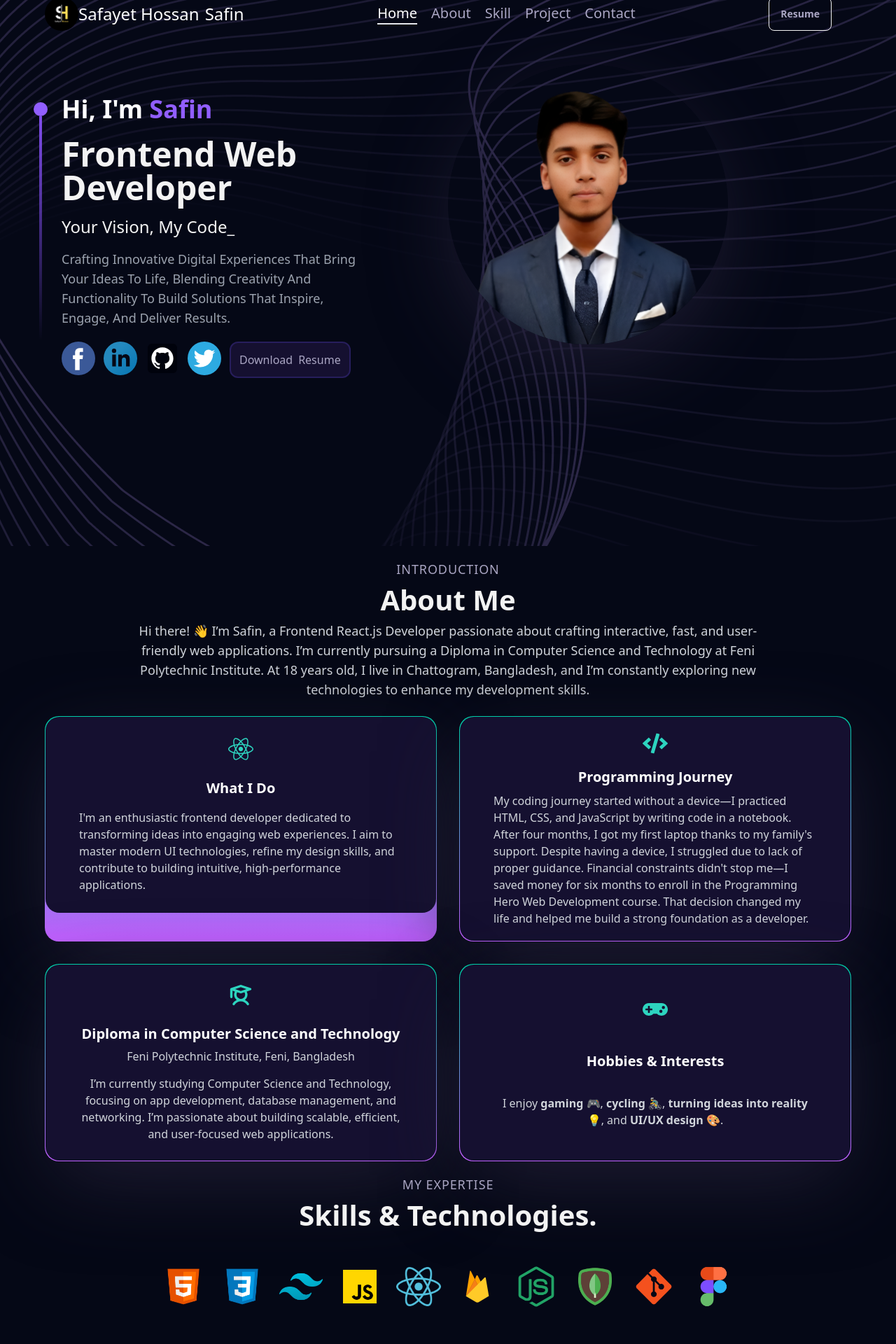
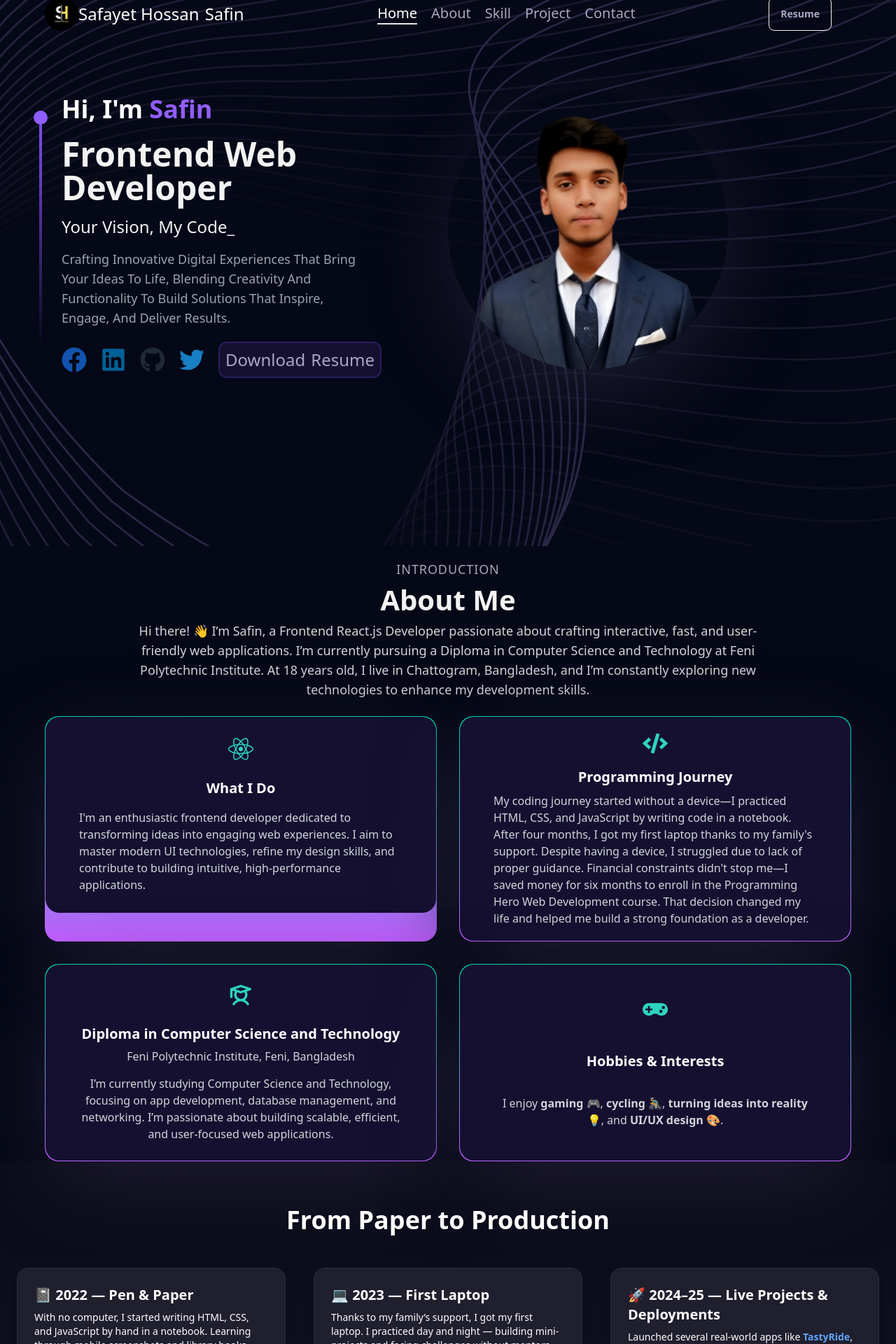
Before and after one commit to safin33221/Safayet-Hossan-Safin_portfolio, a React (Vite) app: page / in a window 1280 px wide. Shown: the part 20-1940 px from the top of the page at 70% size. Built offline with nearby package versions, Linux system fonts and the light colour scheme.

Commit message:
Update dependencies and add PrepareToProduction component; enhance Hero component with animations and improved layout

```diff
--- a/package.json
+++ b/package.json
@@ -11,7 +11,7 @@
   },
   "dependencies": {
     "@emailjs/browser": "^4.4.1",
-    "framer-motion": "^12.3.1",
+    "framer-motion": "^12.12.2",
     "react": "^18.2.0",
     "react-dom": "^18.2.0",
     "react-headroom": "^3.2.1",
--- a/src/App.jsx
+++ b/src/App.jsx
@@ -2,6 +2,7 @@ import AboutMe from "./Components/AboutMe"
 import Contact from "./Components/Contact"
 import Hero from "./Components/Hero"
 import Navbar from "./Components/Navbar"
+import PrepareToProduction from "./Components/PrepareToProduction"
 import Projects from "./Components/Projects"
 import Skills from "./Components/Skills"
 
@@ -17,7 +18,9 @@ function App() {
         <Hero/>
 
       </div>
+
       <AboutMe/>
+      <PrepareToProduction/>
       <Skills/>
       <Projects/>
       <Contact/>
--- a/src/Components/AboutMe.jsx
+++ b/src/Components/AboutMe.jsx
@@ -1,4 +1,3 @@
-import React from 'react';
 import SectionTile from '../Shared/SectionTile';
 import { motion } from "framer-motion";
 import { FaReact, FaCode, FaGamepad } from "react-icons/fa";
--- a/src/Components/Hero.jsx
+++ b/src/Components/Hero.jsx
@@ -1,77 +1,88 @@
-import React from 'react';
+import { FaFacebook, FaGithub, FaLinkedin, FaTwitter } from 'react-icons/fa';
 import '../App.css';
 import image from '../assets/safin.png';
 import ScrollSection from '../Hooks/ScrollSection';
 import resume from '../assets/safayet_hossan.pdf';
+import { motion } from 'framer-motion';
 
 const Hero = () => {
     return (
         <section className='w-full min-h-screen mx-auto px-4 md:px-12 pt-28'>
-            <div className='flex flex-col-reverse md:flex-row'>
+            <div className='flex flex-col-reverse md:flex-row items-center'>
                 <div className='flex gap-5 flex-1 items-center'>
-                    {/* Content */}
-                    <div className='flex flex-col items-center justify-center'>
+                    {/* Line Indicator */}
+                    <motion.div
+                        initial={{ opacity: 0, y: 50 }}
+                        animate={{ opacity: 1, y: 0 }}
+                        transition={{ duration: 1 }}
+                        className='flex flex-col items-center justify-center'
+                    >
                         <div className="w-5 h-5 rounded-full bg-[#915eff]" />
                         <div className="w-1 sm:h-80 h-80 violet-gradient" />
-                    </div>
-                    <div className='mt-6'>
-                        <div>
-                            <h1 className='font-black text-white lg:text-4xl sm:text-3xl text-2xl mt-5'>Hi, I'm <span className='text-[#915EFF]'>Safin</span></h1>
-                            <p className={`font-black text-white-100 lg:text-5xl sm:text-4xl text-2xl mt-5`}>
-                                Frontend Web Developer<br className='sm:block hidden' />
-                            </p>
-                            <p className="text-2xl text-white-100 my-4">Your Vision, My Code_</p>
-                            <p className={`md:w-4/5 w-full text-gray-400 capitalize text-lg`}>Crafting innovative digital experiences that bring your ideas to life, blending creativity and functionality to build solutions that inspire, engage, and deliver results.</p>
-                        </div>
+                    </motion.div>
+
+                    {/* Text Content */}
+                    <motion.div
+                        initial={{ opacity: 0, x: -60 }}
+                        animate={{ opacity: 1, x: 0 }}
+                        transition={{ duration: 1.2 }}
+                        className='mt-6'
+                    >
+                        <h1 className='font-black text-white lg:text-4xl sm:text-3xl text-2xl mt-5'>
+                            Hi, I'm <span className='text-[#915EFF]'>Safin</span>
+                        </h1>
+                        <p className='font-black text-white-100 lg:text-5xl sm:text-4xl text-2xl mt-5'>
+                            Frontend Web Developer
+                        </p>
+                        <p className="text-2xl text-white-100 my-4">Your Vision, My Code_</p>
+                        <p className="md:w-4/5 w-full text-gray-400 capitalize text-lg">
+                            Crafting innovative digital experiences that bring your ideas to life, blending creativity and functionality to build solutions that inspire, engage, and deliver results.
+                        </p>
+
+                        {/* Social Icons & Resume */}
                         <div className='mt-5'>
-                            <ul className='flex gap-1 md:gap-3'>
-                                <li className='hover:scale-110 transition-all duration-300 ease-linear backdrop-filter'>
+                            <ul className='flex gap-5 mb-6 text-4xl items-center'>
+                                <li >
                                     <a href="https://www.facebook.com/safin.2360" target='_blank'>
-                                        <svg xmlns="http://www.w3.org/2000/svg" viewBox="0 0 112.196 112.196" id="facebook" className='w-12'>
-                                            <circle cx="56.098" cy="56.098" r="56.098" fill="#3b5998"></circle>
-                                            <path fill="#fff" d="M70.201 58.294h-10.01v36.672H45.025V58.294h-7.213V45.406h7.213v-8.34c0-5.964 2.833-15.303 15.301-15.303l11.234.047v12.51h-8.151c-1.337 0-3.217.668-3.217 3.513v7.585h11.334l-1.325 12.876z"></path>
-                                        </svg>
-                                    </a>
-                                </li>
-                                <li className='hover:scale-110 transition-all duration-300 ease-linear backdrop-filter'>
-                                    <a href="https://www.linkedin.com/in/safayet-hossan-safin/" target='_blank'>
-                                        <svg xmlns="http://www.w3.org/2000/svg" className='w-12' viewBox="0 0 99.59 99.59" id="linkedin-circle">
-                                            <defs>
-                                                <linearGradient id="a" x1="-1.971" x2="-1.264" y1="2.61" y2="3.317" gradientUnits="objectBoundingBox">
-                                                    <stop offset="0" stop-color="#2489be"></stop>
-                                                    <stop offset="1" stop-color="#0575b3"></stop>
-                                                </linearGradient>
-                                            </defs>
-                                            <path fill="url(#a)" d="M56.82,7.025a49.795,49.795,0,1,0,49.8,49.795A49.795,49.795,0,0,0,56.82,7.025ZM43.534,80.893H32.6V45.572H43.534ZM38.016,40.946a6.518,6.518,0,1,1,6.465-6.517A6.492,6.492,0,0,1,38.016,40.946Zm46.49,39.947H73.626V62.353c0-5.085-1.932-7.924-5.953-7.924-4.376,0-6.662,2.956-6.662,7.924V80.893H50.525V45.572H61.011v4.757a12.319,12.319,0,0,1,10.644-5.835c7.49,0,12.851,4.573,12.851,14.034V80.893Z" transform="translate(-7.025 -7.025)"></path>
-                                        </svg>
-                                    </a>
-                                </li>
-                                <li className='hover:scale-110 transition-all duration-300 ease-linear backdrop-filter'>
-                                    <a href="https://github.com/safin33221" target='_blank'>
-                                        <svg xmlns="http://www.w3.org/2000/svg" viewBox="0 0 64 64" id="github" className='w-12'>
-                                            <path fill="#00020c" fill-rule="evenodd" d="m60,12c0-4.42-3.58-8-8-8H12c-4.42,0-8,3.58-8,8v40c0,4.42,3.58,8,8,8h40c4.42,0,8-3.58,8-8V12h0Z"></path>
-                                            <path fill="#fff" fill-rule="evenodd" d="m26.73,47.67c0,1.1-.01,2.3-.01,3.4,0,.26-.13.51-.34.67-.21.16-.49.2-.74.13-8.4-2.7-14.49-10.58-14.49-19.87,0-11.51,9.34-20.85,20.85-20.85s20.85,9.34,20.85,20.85c0,9.28-6.08,17.15-14.46,19.85-.25.08-.53.03-.74-.13-.21-.16-.34-.4-.34-.67-.02-2.45-.03-5.34-.03-6.65s-1.28-2.39-1.28-2.39c0,0,9.45-1.16,9.45-9.34,0-5.19-2.06-6.94-2.06-6.94.44-1.86.38-3.63-.1-5.31-.07-.24-.31-.4-.56-.38-2.01.18-3.85.91-5.52,2.24,0,0-2.95-.81-5.2-.81h0c-2.25,0-5.2.81-5.2.81-1.67-1.32-3.52-2.06-5.52-2.24-.25-.02-.49.14-.56.38-.48,1.68-.54,3.45-.11,5.31,0,0-2.05,1.75-2.05,6.94,0,8.18,9.45,9.34,9.45,9.34,0,0-1.28,1.08-1.28,2.39v.3c-.72.26-1.7.5-2.8.43-2.99-.2-3.39-3.42-4.62-3.94-.9-.38-1.78-.43-2.45-.37-.2.02-.36.16-.41.35-.05.19.02.39.18.51.81.55,1.89,1.33,2.19,1.9.81,1.52,2.06,3.93,3.67,4.19,1.96.32,3.36.13,4.25-.12h0Z"></path>
-                                        </svg>
-                                    </a>
-                                </li>
-                                <li className='hover:scale-110 transition-all duration-300 ease-linear backdrop-filter'>
-                                    <a href="https://x.com/safin33221" target='_blank'>
-                                        <svg xmlns="http://www.w3.org/2000/svg" className='w-12' viewBox="126.444 2.281 589 589" id="twitter">
-                                            <circle cx="420.944" cy="296.781" r="294.5" fill="#2daae1"></circle>
-                                            <path fill="#fff" d="M609.773 179.634c-13.891 6.164-28.811 10.331-44.498 12.204 16.01-9.587 28.275-24.779 34.066-42.86a154.78 154.78 0 0 1-49.209 18.801c-14.125-15.056-34.267-24.456-56.551-24.456-42.773 0-77.462 34.675-77.462 77.473 0 6.064.683 11.98 1.996 17.66-64.389-3.236-121.474-34.079-159.684-80.945-6.672 11.446-10.491 24.754-10.491 38.953 0 26.875 13.679 50.587 34.464 64.477a77.122 77.122 0 0 1-35.097-9.686v.979c0 37.54 26.701 68.842 62.145 75.961-6.511 1.784-13.344 2.716-20.413 2.716-4.998 0-9.847-.473-14.584-1.364 9.859 30.769 38.471 53.166 72.363 53.799-26.515 20.785-59.925 33.175-96.212 33.175-6.25 0-12.427-.373-18.491-1.104 34.291 21.988 75.006 34.824 118.759 34.824 142.496 0 220.428-118.052 220.428-220.428 0-3.361-.074-6.697-.236-10.021a157.855 157.855 0 0 0 38.707-40.158z"></path>
-                                        </svg>
+                                        <FaFacebook className='text-[#1876f2b0] hover:text-[#1877F2] transition duration-300' />
                                     </a>
                                 </li>
                                 <li>
-                                    <a href={resume} target='_blank' download={resume}><button className="p-3 border-2 rounded-xl border-[#271e5c] bg-tertiary text-secondary hover:text-white flex gap-2"> <span className='hidden md:flex'>Download</span> Resume</button></a>
+                                    <a href="https://www.linkedin.com/in/safayet-hossan-safin/" target='_blank'>
+                                        <FaLinkedin className='hover:text-[#0077b5]  text-[#0076b5cf] transition duration-300' />
+                                    </a>
+                                </li>
+                                <li>
+                                    <a href="https://github.com/safin33221" target='_blank'>
+                                        <FaGithub className='hover:text-gray-100 transition duration-300' />
+                                    </a>
+                                </li>
+                                <li>
+                                    <a href="https://x.com/safin33221" target='_blank'>
+                                        <FaTwitter className='hover:text-[#1DA1F2] text-[#1da0f2c8] transition duration-300' />
+                                    </a>
+                                </li>
+                                <li>
+                                    <a href={resume} target='_blank' download={resume}>
+                                        <button className="p-2 border-2 text-2xl rounded-xl border-[#271e5c] bg-tertiary text-secondary hover:text-white flex gap-2">
+                                            <span className='hidden md:flex'>Download</span> Resume
+                                        </button>
+                                    </a>
                                 </li>
                             </ul>
                         </div>
-                    </div>
+                    </motion.div>
                 </div>
-                <div className="flex-1 mx-auto">
-                    <img src={image} className="w-[400px] rounded-full border-[#915eff] shadow-card" alt="" />
-                </div>
+
+                {/* Hero Image */}
+                <motion.div
+                    initial={{ opacity: 0, scale: 0.8 }}
+                    animate={{ opacity: 1, scale: 1 }}
+                    transition={{ duration: 1 }}
+                    className="flex-1 mx-auto"
+                >
+                    <img src={image} className="w-[400px] rounded-full border-[#915eff] shadow-card" alt="safin" />
+                </motion.div>
             </div>
         </section>
     );
--- /dev/null
+++ b/src/Components/PrepareToProduction.jsx
@@ -0,0 +1,36 @@
+import React from 'react';
+
+const PrepareToProduction = () => {
+    return (
+        <section className="py-16 bg-gradient-to-b from-[#0f0f1b8d] to-[#18182787] text-white px-6">
+            <h2 className="text-4xl font-bold text-center mb-12"> From Paper to Production</h2>
+            <div className="grid md:grid-cols-3 gap-10">
+
+                <div className="bg-[#1f1f2e] p-6 rounded-2xl shadow-lg border border-[#2a2a40]">
+                    <h3 className="text-xl font-semibold">📓 2022 — Pen & Paper</h3>
+                    <p className="text-sm mt-2">
+                        With no computer, I started writing HTML, CSS, and JavaScript by hand in a notebook. Learning through mobile screenshots and library books.
+                    </p>
+                </div>
+
+                <div className="bg-[#1f1f2e] p-6 rounded-2xl shadow-lg border border-[#2a2a40]">
+                    <h3 className="text-xl font-semibold">💻 2023 — First Laptop</h3>
+                    <p className="text-sm mt-2">
+                        Thanks to my family’s support, I got my first laptop. I practiced day and night — building mini-projects and facing challenges without mentors.
+                    </p>
+                </div>
+
+                <div className="bg-[#1f1f2e] p-6 rounded-2xl shadow-lg border border-[#2a2a40]">
+                    <h3 className="text-xl font-semibold">🚀 2024–25 — Live Projects & Deployments</h3>
+                    <p className="text-sm mt-2">
+                        Launched several real-world apps like <span className="text-blue-400 font-semibold">TastyRide</span>, <span className="text-blue-400 font-semibold">Health Rex Store</span>, and more. Focused on solving real problems and improving user experience.
+                    </p>
+                </div>
+
+            </div>
+        </section>
+
+    );
+};
+
+export default PrepareToProduction;
```
Also changed, not shown: 1 other file (tests, documents, lock files or other folders).
